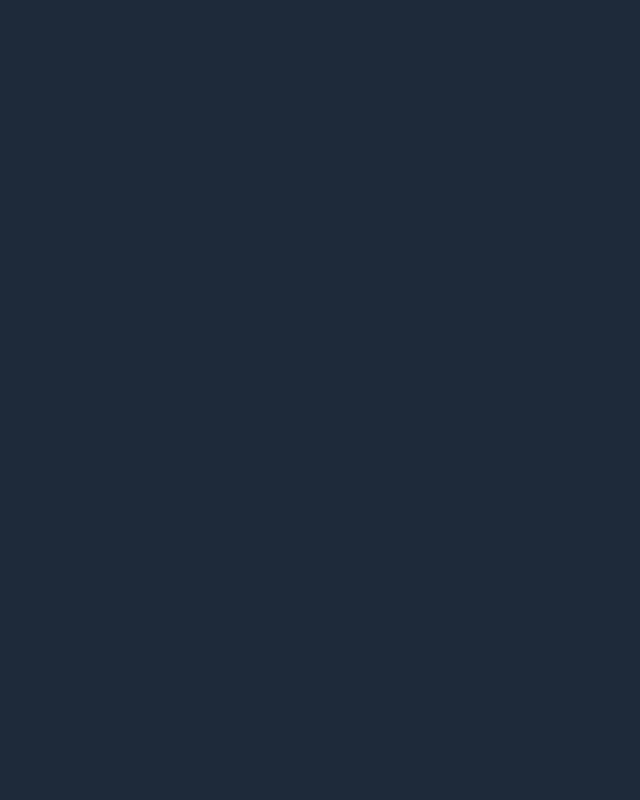
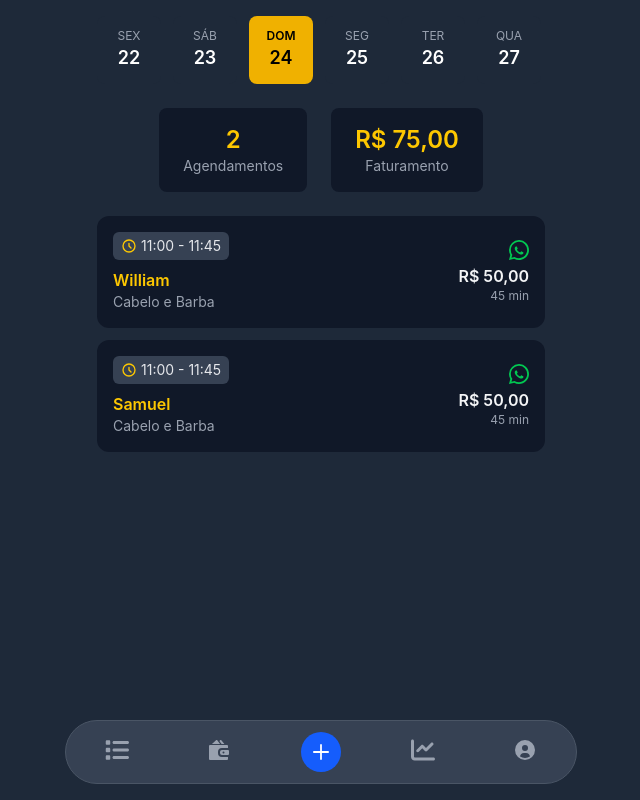
Before and after one commit to Samukaviga/barbearia-vue, a Vue app: page /schedules in a window 1280 px wide. Before the commit this address had no page. Shown: the whole page, without its empty margins (319-959 px from the left). Built offline with nearby package versions, Linux system fonts and the light colour scheme.

Commit message:
adding schedules view and component

```diff
--- a/src/components/NavBar.vue
+++ b/src/components/NavBar.vue
@@ -51,8 +51,9 @@
 
 
       <div class="flex items-center justify-center">
+        <router-link to="/schedules" class="inline-flex items-center justify-center w-10 h-10 font-medium bg-blue-600 rounded-full hover:bg-blue-700 group focus:ring-4 focus:outline-none focus:ring-blue-800">
           <button data-tooltip-target="tooltip-new" type="button"
-          class="inline-flex items-center justify-center w-10 h-10 font-medium bg-blue-600 rounded-full hover:bg-blue-700 group focus:ring-4 focus:outline-none focus:ring-blue-800">
+            class="inline-flex items-center justify-center w-10 h-10 font-medium">
             <svg class="w-4 h-4 text-white" aria-hidden="true" xmlns="http://www.w3.org/2000/svg" fill="none"
               viewBox="0 0 18 18">
               <path stroke="currentColor" stroke-linecap="round" stroke-linejoin="round" stroke-width="2"
@@ -60,6 +61,7 @@
             </svg>
             <span class="sr-only">Novo agendamento</span>
           </button>
+        </router-link>
       </div>
       <div id="tooltip-new" role="tooltip"
         class="absolute z-10 invisible inline-block px-3 py-2 text-sm font-medium text-white transition-opacity duration-300 rounded-lg shadow-xs opacity-0 tooltip bg-gray-700">
--- a/src/components/Report.vue
+++ b/src/components/Report.vue
@@ -54,18 +54,23 @@
   <div class="grid grid-cols-2 gap-4 py-8 px-4 mx-auto max-w-screen-md">
 
     <!-- Card Atendimentos -->
-    <div class="bg-gray-100 hover:bg-gray-200 rounded-lg p-5 flex flex-col items-center">
-      <h3 class="text-xl font-bold text-gray-500">Atendimentos</h3>
+    <div class="bg-gray-100 hover:bg-gray-200 rounded-lg p-5 flex flex-col justify-center items-center">
+      <h3 class="text-xl font-bold text-gray-500 text-center">Atendimentos</h3>
       <span class="text-gray-500 dark:text-gray-400 text-2xl font-semibold">10</span>
     </div>
 
     <!-- Card Novos Clientes -->
-    <div class="bg-gray-100 hover:bg-gray-200 rounded-lg p-5 flex flex-col items-center">
-      <h3 class="text-xl font-bold text-gray-500">Novos Clientes</h3>
+    <div class="bg-gray-100 hover:bg-gray-200 rounded-lg p-5 flex flex-col justify-center items-center">
+      <h3 class="text-xl font-bold text-gray-500 text-center">Novos Clientes</h3>
       <span class="text-gray-500 dark:text-gray-400 text-2xl font-semibold">10</span>
     </div>
 
   </div>
+
+
+
+
+
 
 
 </template>
--- /dev/null
+++ b/src/components/Schedules.vue
@@ -0,0 +1,183 @@
+<template>
+  <div class="w-full flex flex-col items-center justify-center text-white font-sans space-y-6 p-4">
+    <!-- Container com scroll horizontal -->
+    <div ref="scrollContainer"
+      class="flex overflow-x-auto flex-nowrap space-x-3 w-full max-w-md scrollbar-hide cursor-grab select-none"
+      @mousedown="startDrag" @mousemove="onDrag" @mouseup="stopDrag" @mouseleave="stopDrag">
+      <div v-for="(day, i) in days" :key="i" :class="[
+        'rounded-lg px-4 py-3 text-center w-16 flex-shrink-0 transition-all duration-150',
+        day.active ? 'bg-yellow-500 text-black' : 'bg-gray-800 text-white',
+      ]" @click="selectDay(day)">
+        <p class="text-xs" :class="day.active ? 'font-semibold' : 'text-gray-400'">{{ day.label }}</p>
+        <p class="text-lg font-semibold">{{ day.number }}</p>
+      </div>
+    </div>
+
+    <!-- Cards -->
+    <div class="flex space-x-6">
+      <div class="bg-gray-900 rounded-lg px-6 py-4 text-center">
+        <p class="text-yellow-400 text-2xl font-semibold">2</p>
+        <p class="text-sm text-gray-400">Agendamentos</p>
+      </div>
+      <div class="bg-gray-900 rounded-lg px-6 py-4 text-center">
+        <p class="text-yellow-400 text-2xl font-semibold">R$ 75,00</p>
+        <p class="text-sm text-gray-400">Faturamento</p>
+      </div>
+    </div>
+  </div>
+
+  <div class="flex flex-col items-center gap-3 w-full p-2">
+
+    <!-- Card -->
+    <div class="bg-gray-900 text-white rounded-xl p-4 flex justify-between items-center w-full max-w-md  ">
+      <!-- Esquerda -->
+      <div class="flex flex-col space-y-2">
+        <!-- Horário -->
+        <div class="flex items-center space-x-2">
+          <div class="bg-gray-700 text-gray-200 text-sm px-2 py-1 rounded-md flex items-center space-x-1">
+            <svg xmlns="http://www.w3.org/2000/svg" class="h-4 w-4 text-yellow-400" fill="none" viewBox="0 0 24 24"
+              stroke="currentColor">
+              <path stroke-linecap="round" stroke-linejoin="round" stroke-width="2"
+                d="M12 8v4l3 3m6-3a9 9 0 11-18 0 9 9 0 0118 0z" />
+            </svg>
+            <span>11:00 - 11:45</span>
+          </div>
+        </div>
+
+        <!-- Nome e serviço -->
+        <div>
+          <p class="font-semibold text-yellow-400">William</p>
+          <p class="text-sm text-gray-400">Cabelo e Barba</p>
+        </div>
+      </div>
+
+      <!-- Direita -->
+      <div class="flex flex-col items-end space-y-1">
+        <!-- Ícone WhatsApp -->
+        <a href="#" class="text-green-500">
+          <svg xmlns="http://www.w3.org/2000/svg" class="h-5 w-5" fill="currentColor" viewBox="0 0 24 24">
+            <path
+              d="M20.52 3.48A11.77 11.77 0 0012 0a11.78 11.78 0 00-8.36 3.48A11.78 11.78 0 000 12c0 2.1.55 4.14 1.6 5.94L0 24l6.2-1.6A11.8 11.8 0 0012 24c6.63 0 12-5.37 12-12 0-3.19-1.24-6.19-3.48-8.52zM12 22a9.8 9.8 0 01-4.98-1.35l-.35-.2-3.68.95.98-3.6-.23-.37A9.81 9.81 0 012.2 12C2.2 6.64 6.64 2.2 12 2.2c2.63 0 5.1 1.03 6.96 2.9A9.78 9.78 0 0121.8 12c0 5.36-4.44 9.8-9.8 9.8zm4.66-7.53c-.25-.13-1.48-.73-1.7-.81-.23-.08-.4-.13-.57.13s-.66.81-.81.98-.3.19-.55.06c-.25-.13-1.06-.39-2.02-1.23-.75-.67-1.26-1.49-1.4-1.74-.15-.25-.02-.38.11-.5.12-.12.25-.3.37-.45.12-.15.16-.25.25-.42.08-.17.04-.31-.02-.44-.06-.13-.57-1.38-.78-1.89-.2-.48-.41-.42-.57-.43l-.49-.01c-.17 0-.44.06-.68.31-.23.25-.9.88-.9 2.13s.92 2.47 1.05 2.64c.13.17 1.82 2.78 4.4 3.9.62.27 1.1.43 1.48.55.62.2 1.18.17 1.62.1.49-.07 1.48-.6 1.69-1.17.21-.57.21-1.05.15-1.17-.06-.12-.23-.19-.48-.32z" />
+          </svg>
+        </a>
+
+        <!-- Valor e tempo -->
+        <div class="text-right">
+          <p class="font-semibold text-gray-100">R$ 50,00</p>
+          <p class="text-xs text-gray-400">45 min</p>
+        </div>
+      </div>
+    </div>
+    <!-- End Card -->
+
+       <!-- Card -->
+    <div class="bg-gray-900 text-white rounded-xl p-4 flex justify-between items-center w-full max-w-md  ">
+      <!-- Esquerda -->
+      <div class="flex flex-col space-y-2">
+        <!-- Horário -->
+        <div class="flex items-center space-x-2">
+          <div class="bg-gray-700 text-gray-200 text-sm px-2 py-1 rounded-md flex items-center space-x-1">
+            <svg xmlns="http://www.w3.org/2000/svg" class="h-4 w-4 text-yellow-400" fill="none" viewBox="0 0 24 24"
+              stroke="currentColor">
+              <path stroke-linecap="round" stroke-linejoin="round" stroke-width="2"
+                d="M12 8v4l3 3m6-3a9 9 0 11-18 0 9 9 0 0118 0z" />
+            </svg>
+            <span>11:00 - 11:45</span>
+          </div>
+        </div>
+
+        <!-- Nome e serviço -->
+        <div>
+          <p class="font-semibold text-yellow-400">Samuel</p>
+          <p class="text-sm text-gray-400">Cabelo e Barba</p>
+        </div>
+      </div>
+
+      <!-- Direita -->
+      <div class="flex flex-col items-end space-y-1">
+        <!-- Ícone WhatsApp -->
+        <a href="#" class="text-green-500">
+          <svg xmlns="http://www.w3.org/2000/svg" class="h-5 w-5" fill="currentColor" viewBox="0 0 24 24">
+            <path
+              d="M20.52 3.48A11.77 11.77 0 0012 0a11.78 11.78 0 00-8.36 3.48A11.78 11.78 0 000 12c0 2.1.55 4.14 1.6 5.94L0 24l6.2-1.6A11.8 11.8 0 0012 24c6.63 0 12-5.37 12-12 0-3.19-1.24-6.19-3.48-8.52zM12 22a9.8 9.8 0 01-4.98-1.35l-.35-.2-3.68.95.98-3.6-.23-.37A9.81 9.81 0 012.2 12C2.2 6.64 6.64 2.2 12 2.2c2.63 0 5.1 1.03 6.96 2.9A9.78 9.78 0 0121.8 12c0 5.36-4.44 9.8-9.8 9.8zm4.66-7.53c-.25-.13-1.48-.73-1.7-.81-.23-.08-.4-.13-.57.13s-.66.81-.81.98-.3.19-.55.06c-.25-.13-1.06-.39-2.02-1.23-.75-.67-1.26-1.49-1.4-1.74-.15-.25-.02-.38.11-.5.12-.12.25-.3.37-.45.12-.15.16-.25.25-.42.08-.17.04-.31-.02-.44-.06-.13-.57-1.38-.78-1.89-.2-.48-.41-.42-.57-.43l-.49-.01c-.17 0-.44.06-.68.31-.23.25-.9.88-.9 2.13s.92 2.47 1.05 2.64c.13.17 1.82 2.78 4.4 3.9.62.27 1.1.43 1.48.55.62.2 1.18.17 1.62.1.49-.07 1.48-.6 1.69-1.17.21-.57.21-1.05.15-1.17-.06-.12-.23-.19-.48-.32z" />
+          </svg>
+        </a>
+
+        <!-- Valor e tempo -->
+        <div class="text-right">
+          <p class="font-semibold text-gray-100">R$ 50,00</p>
+          <p class="text-xs text-gray-400">45 min</p>
+        </div>
+      </div>
+    </div>
+    <!-- End Card -->
+
+  </div>
+
+
+
+
+</template>
+
+<script setup>
+
+import { reactive, ref } from 'vue'
+
+const days = reactive([
+  { label: 'SEX', number: 22, active: false },
+  { label: 'SÁB', number: 23, active: false },
+  { label: 'DOM', number: 24, active: true },
+  { label: 'SEG', number: 25, active: false },
+  { label: 'TER', number: 26, active: false },
+  { label: 'QUA', number: 27, active: false },
+  { label: 'QUI', number: 28, active: false },
+])
+
+const scrollContainer = ref(null)
+let isDown = false
+let startX
+let scrollLeft
+
+
+function selectDay(item) {
+
+
+  days.forEach(day => {
+
+    if (day.number == item.number) { day.active = true } else { day.active = false }
+
+  });
+
+}
+
+function startDrag(e) {
+  isDown = true
+  scrollContainer.value.classList.add('cursor-grabbing')
+  startX = e.pageX - scrollContainer.value.offsetLeft
+  scrollLeft = scrollContainer.value.scrollLeft
+}
+
+function stopDrag() {
+  isDown = false
+  scrollContainer.value.classList.remove('cursor-grabbing')
+}
+
+function onDrag(e) {
+  if (!isDown) return
+  e.preventDefault()
+  const x = e.pageX - scrollContainer.value.offsetLeft
+  const walk = (x - startX) * 2
+  scrollContainer.value.scrollLeft = scrollLeft - walk
+}
+</script>
+
+<style>
+.scrollbar-hide::-webkit-scrollbar {
+  display: none;
+}
+
+.scrollbar-hide {
+  -ms-overflow-style: none;
+  scrollbar-width: none;
+}
+</style>
--- a/src/router/index.ts
+++ b/src/router/index.ts
@@ -3,6 +3,7 @@ import HomeView from '../views/HomeView.vue'
 import ServicesView from '@/views/ServicesView.vue'
 import ReportView from '@/views/ReportView.vue'
 import ClientView from '@/views/ClientView.vue'
+import SchedulesView from '@/views/SchedulesView.vue'
 
 const router = createRouter({
   history: createWebHistory(import.meta.env.BASE_URL),
@@ -31,6 +32,12 @@ const router = createRouter({
       component: ClientView,
     },
 
+     {
+      path: '/schedules',
+      name: 'SchedulesView',
+      component: SchedulesView,
+    },
+
   ],
 })
 
--- /dev/null
+++ b/src/views/SchedulesView.vue
@@ -0,0 +1,14 @@
+<template>
+
+<AppLayout>
+  <Schedules />
+</AppLayout>
+
+</template>
+
+<script setup>
+import Schedules from '@/components/Schedules.vue';
+import AppLayout from '@/layout/AppLayout.vue';
+
+
+</script>
```
Also changed, not shown: src/components/Services.vue (+13 -11 lines). Lines whose indentation alone changed are shown as unchanged.
